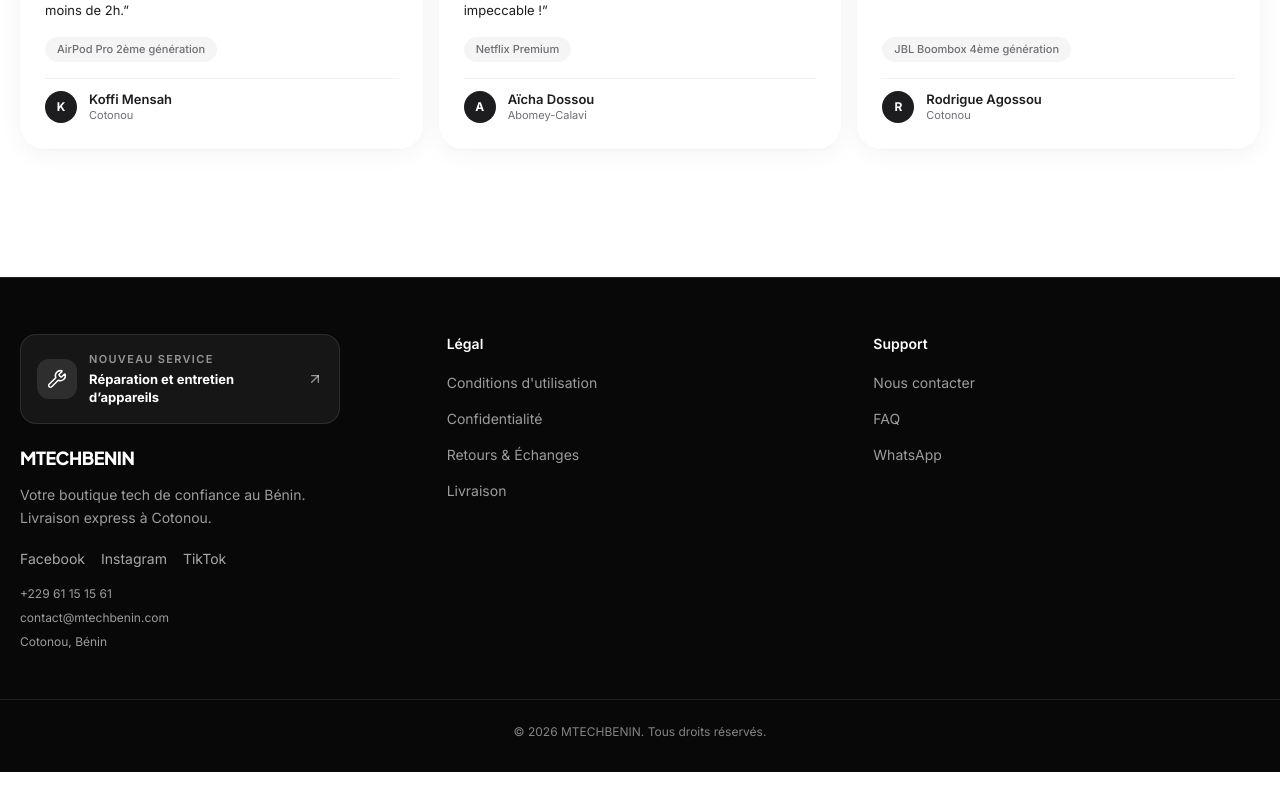
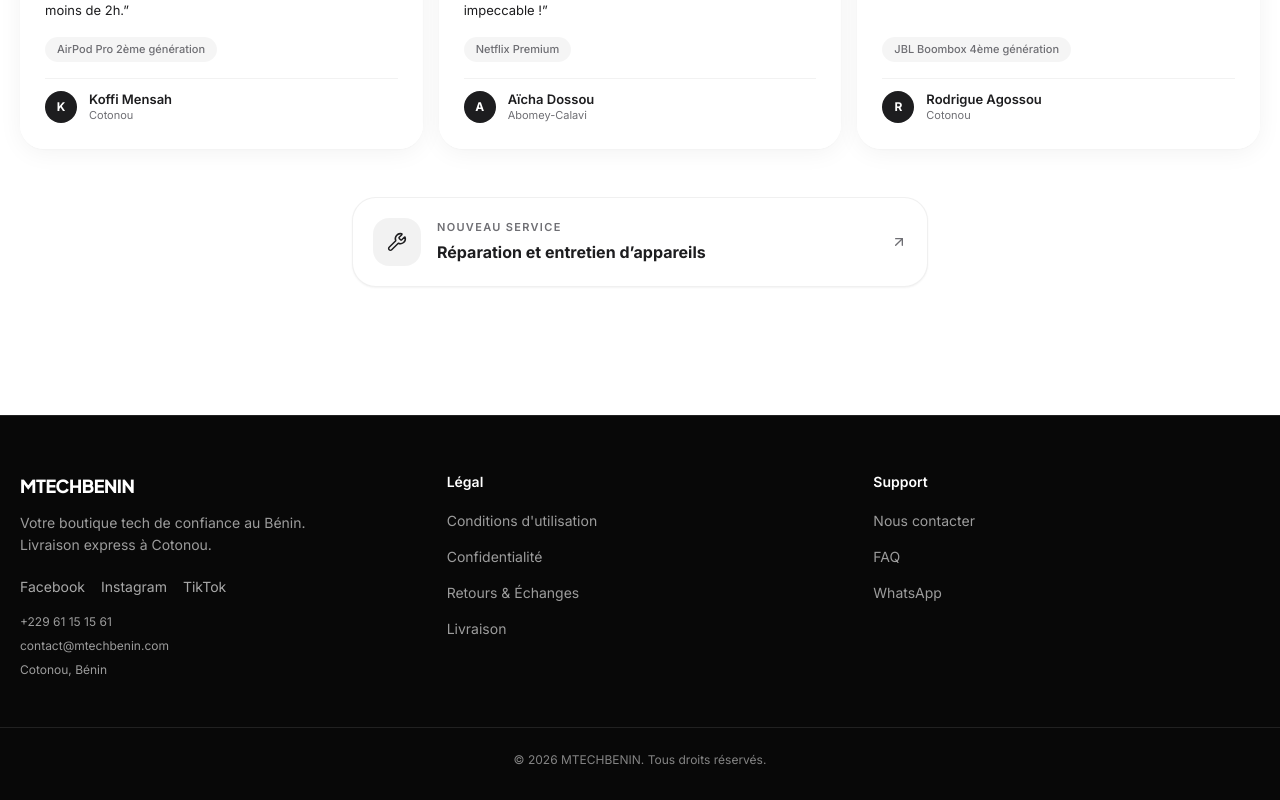
Before and after one commit to ganseemmanuelfrancoisxavier-prog/mtechbenin-frontend, a Next.js app: page / in a window 1280 px wide. Shown: the part 2404-3204 px from the top of the page. Before the commit the page ends 3176 px from the top, so only its background shows below. Built offline with nearby package versions, Linux system fonts and the light colour scheme; no server answers.

Commit message:
Place repair announcement below customer reviews

```diff
--- a/src/components/layout/Footer.js
+++ b/src/components/layout/Footer.js
@@ -2,7 +2,6 @@
 
 import Link from "next/link";
 import { useEffect, useState } from "react";
-import { ArrowUpRight, Wrench } from "lucide-react";
 import useSettingsStore from "@/store/settingsStore";
 
 export default function Footer() {
@@ -36,23 +35,6 @@
         {/* Colonne 1 — Infos boutique */}
         <div className="col-span-2 md:col-span-1">
 
-          <Link
-            href="/reparation"
-            className="group mb-5 flex max-w-xs items-center gap-3 rounded-2xl border border-white/10 bg-white/[0.06] p-4 transition-all hover:-translate-y-0.5 hover:bg-white/[0.1]"
-          >
-            <span className="flex h-10 w-10 shrink-0 items-center justify-center rounded-xl bg-white/10 text-white">
-              <Wrench className="h-5 w-5" strokeWidth={1.8} />
-            </span>
-            <span className="min-w-0 flex-1">
-              <span className="block text-[11px] font-semibold uppercase tracking-[0.12em] text-white/55">
-                Nouveau service
-              </span>
-              <span className="mt-1 block text-[13px] font-bold leading-snug text-white">
-                Réparation et entretien d’appareils
-              </span>
-            </span>
-            <ArrowUpRight className="h-4 w-4 shrink-0 text-white/55 transition-transform group-hover:translate-x-0.5 group-hover:-translate-y-0.5" />
-          </Link>
           <span className="font-display text-lg font-black tracking-tight text-white">
             MTECHBENIN
           </span>
--- a/src/components/shop/SocialProofSection.js
+++ b/src/components/shop/SocialProofSection.js
@@ -2,7 +2,7 @@
 
 import { useEffect, useRef, useState } from "react";
 import Link from "next/link";
-import { Star, Quote, ArrowRight } from "lucide-react";
+import { Star, Quote, ArrowRight, ArrowUpRight, Wrench } from "lucide-react";
 import useReviewStore from "@/store/reviewStore";
 import ReviewPhotos from "./ReviewPhotos";
 
@@ -166,6 +166,25 @@
           </Link>
         </div>
       )}
+      <div className="mt-12 flex justify-center">
+        <Link
+          href="/reparation"
+          className="group flex w-full max-w-xl items-center gap-4 rounded-3xl border border-black/[0.06] bg-white p-5 shadow-sm transition-all hover:-translate-y-0.5 hover:shadow-md"
+        >
+          <span className="flex h-12 w-12 shrink-0 items-center justify-center rounded-2xl bg-black/[0.05] text-apple-black">
+            <Wrench className="h-5 w-5" strokeWidth={1.8} />
+          </span>
+          <span className="min-w-0 flex-1">
+            <span className="block text-[11px] font-semibold uppercase tracking-[0.12em] text-apple-mid">
+              Nouveau service
+            </span>
+            <span className="mt-1 block text-sm font-bold leading-snug text-apple-black sm:text-base">
+              Réparation et entretien d’appareils
+            </span>
+          </span>
+          <ArrowUpRight className="h-4 w-4 shrink-0 text-apple-mid transition-transform group-hover:translate-x-0.5 group-hover:-translate-y-0.5" />
+        </Link>
+      </div>
     </section>
   );
 }
```
